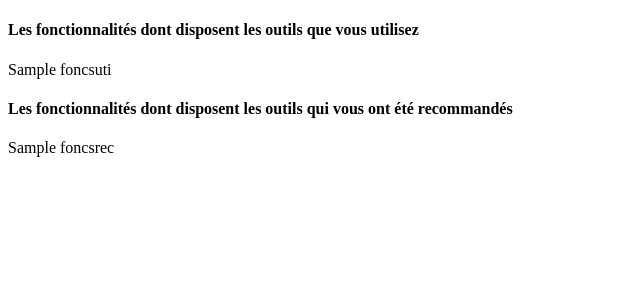
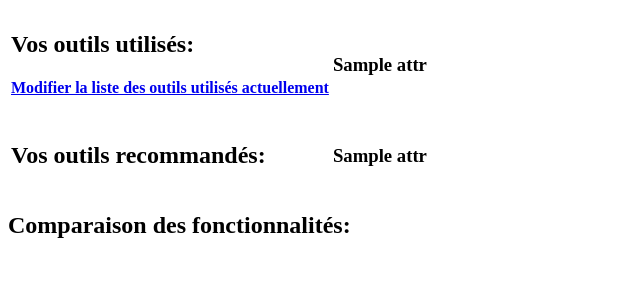
Before and after one commit to Emma904/pgcoc, a Django app: template src/templates/comparaison_outils.html in a window 1280 px wide. Shown: the top 300 px of the page, without its empty margins (0-640 px from the left). Run offline with Django 3.2, Linux system fonts and the light colour scheme; data comes from the database, SQL or seed files in the repository; both versions use the stored data as it was after the commit; the template is opened without the code that fills it: values that come from a table or form of the project are taken from there, most other values are stand-ins (such as "Sample title", 1, 10 or a date in 2020).

Commit message:
modifs mise en page accueil et comparaison

```diff
--- a/src/templates/comparaison_outils.html
+++ b/src/templates/comparaison_outils.html
@@ -1,12 +1,28 @@
 {% extends 'base.html' %}
+
 
 {% block titre %}
     <title>Comparaison des outils utilisés et recommandés</title>
 {% endblock %}
 
 {% block content %}
-<h4>Les fonctionnalités dont disposent les outils que vous utilisez</h4>
-<p>{{ foncsuti }}</p>
-<h4>Les fonctionnalités dont disposent les outils qui vous ont été recommandés</h4>
-<p>{{ foncsrec }}</p>
+<table border="0"><tr><td><h2>Vos outils utilisés:</h2>
+<h4><a href="/selection_outils/{{ esp.id_espace }}" >Modifier la liste des outils utilisés actuellement</a></h4></td>
+{% for outil_uti in outils_uti %}<td>
+{% for attr in outil_uti %}
+{% if forloop.counter == 1 %} <h3>{{ attr }}</h3> {% endif %}
+{% if forloop.counter == 2 %} <h4>Catégorie: {{ attr }}</h4> {% endif %}
+{% if forloop.counter == 3 %} <h4>Fonctionnalités: {% for fonc in attr %} <li>{{ fonc }}</li>{% endfor %}</h4> {% endif %}
+{% endfor %} {% endfor %} </td> </tr>
+
+<tr><td><h2>Vos outils recommandés:</h2></td>
+{% for outil_rec in outils_rec %}<td>
+{% for attr in outil_rec %}
+{% if forloop.counter == 1 %} <h3>{{ attr }}</h3> {% endif %}
+{% if forloop.counter == 2 %} <h4>Catégorie: {{ attr }}</h4> {% endif %}
+{% if forloop.counter == 3 %} <h4>Fonctionnalités: {% for fonc in attr %} <li>{{ fonc }}</li> {% endfor %}</h4> {% endif %}
+{% endfor %} {% endfor %} </td></tr></table>
+
+<h2>Comparaison des fonctionnalités:</h2>
+
 {% endblock %}
```
Also changed, not shown: src/recommandation/views.py (+23 -26 lines), src/templates/espace_detail.html (+8 -18 lines), src/bdd_test.db.
